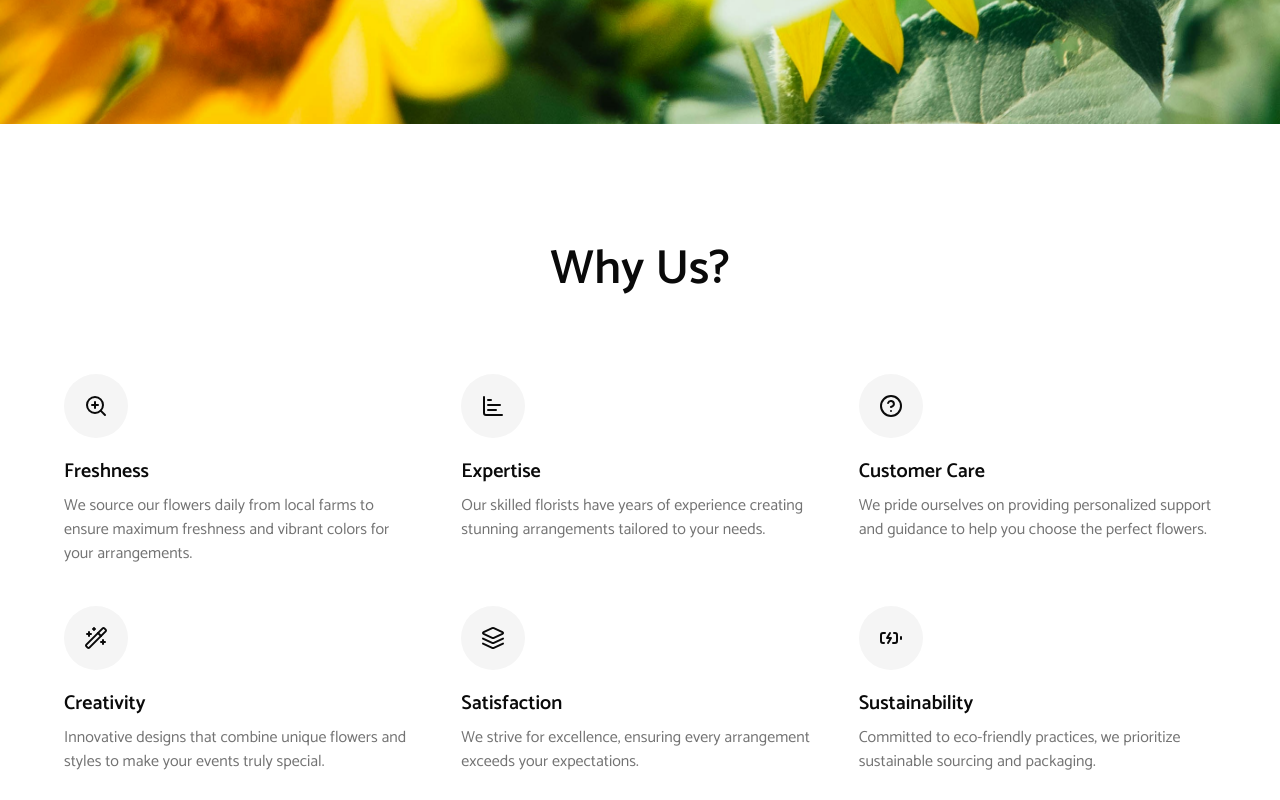
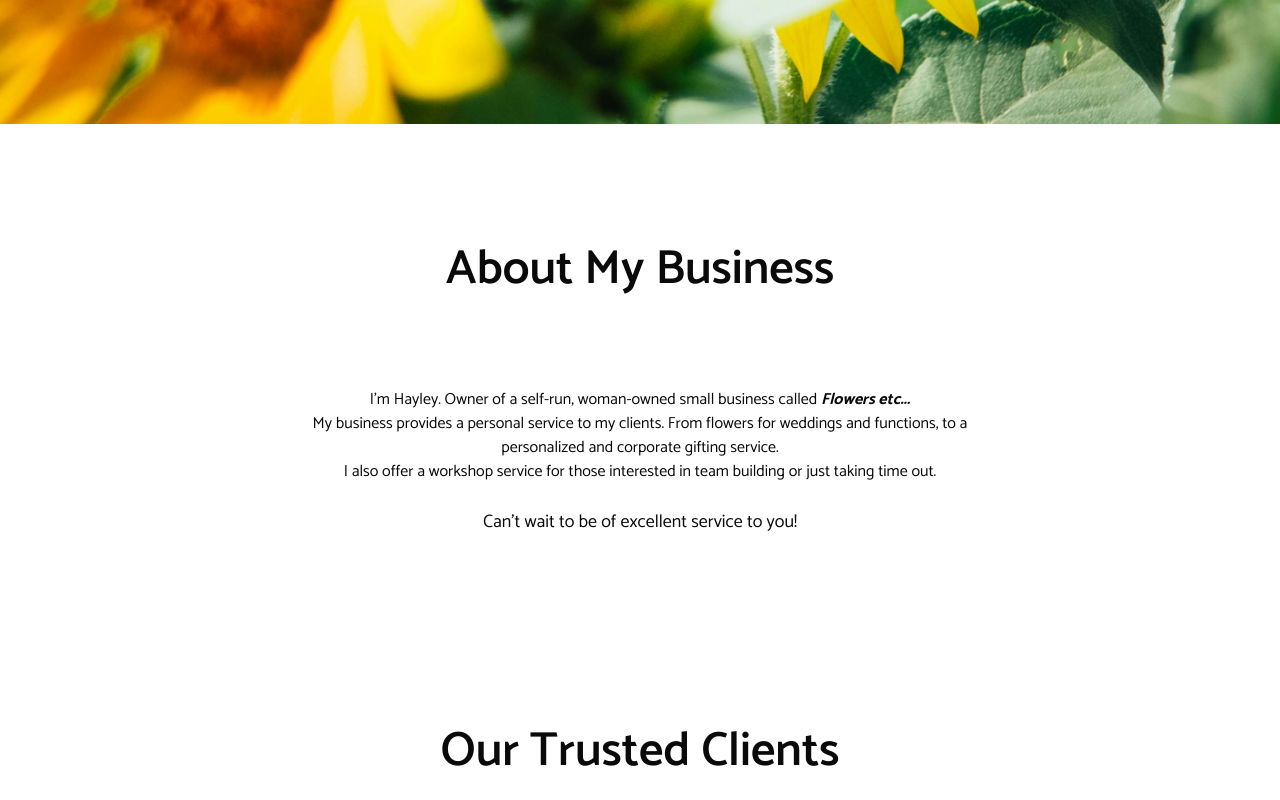
Before and after one commit to 1deyce/flowers-etc, a Next.js app: page / in a window 1280 px wide. Shown: the part 940-1740 px from the top of the page. Built offline with nearby package versions, Linux system fonts and the light colour scheme.

Commit message:
Content Update

```diff
--- a/app/api/send-email/route.ts
+++ b/app/api/send-email/route.ts
@@ -16,7 +16,7 @@ export async function POST(request: Request) {
             </div>
         `;
 
-        // Update to flowersEtc details
+        // TODO: Update to flowersEtc details
         const msg = {
             from: 'keenandeyce@gmail.com',
             to: 'keenandeyce@gmail.com',
--- a/components/landing/About.tsx
+++ b/components/landing/About.tsx
@@ -51,26 +51,16 @@ const reasons = [
 
 const About = () => {
     return (
-        <section className="py-32 px-4 md:px-16">
+        <section className="flex flex-col py-32 px-4 md:px-16">
             <div className="mb-10 md:mb-20">
                 <BlurFade delay={0.25} inView>
                     <h2 className="mb-2 text-center text-3xl font-semibold lg:text-5xl">
-                        Why Us?
+                        About My Business
                     </h2>
                 </BlurFade>
             </div>
-            <div className="grid gap-10 md:grid-cols-2 lg:grid-cols-3">
-                {reasons.map((reason, i) => (
-                    <BlurFade key={i} delay={0.25 * (i + 1)} inView>
-                        <div className="flex flex-col">
-                            <div className="mb-5 flex size-16 items-center justify-center rounded-full bg-accent">
-                                {reason.icon}
-                            </div>
-                            <h3 className="mb-2 text-xl font-semibold">{reason.title}</h3>
-                            <p className="text-muted-foreground">{reason.description}</p>
-                        </div>
-                    </BlurFade>
-                ))}
+            <div className="flex justify-center text-center lg:mx-60">
+                <p>I'm Hayley. Owner of a self-run, woman-owned small business called <span className='italic font-bold'>Flowers etc...</span> <br />My business provides a personal service to my clients. From flowers for weddings and functions, to a personalized and corporate gifting service. <br />I also offer a workshop service for those interested in team building or just taking time out. <br /><br /><span className='text-lg'>Can't wait to be of excellent service to you!</span></p>
             </div>
             <div className="mx-auto flex max-w-5xl flex-col items-center pt-16">
                 <div className="mt-32 flex flex-col items-center gap-4">
--- a/components/landing/Hero.tsx
+++ b/components/landing/Hero.tsx
@@ -48,7 +48,7 @@ const Hero = () => {
                             href="/events"
                         >
                             <Calendar1 className="size-4" />
-                            <p className='mt-1'>Events</p>
+                            <p className='mt-1'>View our Events</p>
                         </Link>
                     </BlurFade>
                 </div>
```
